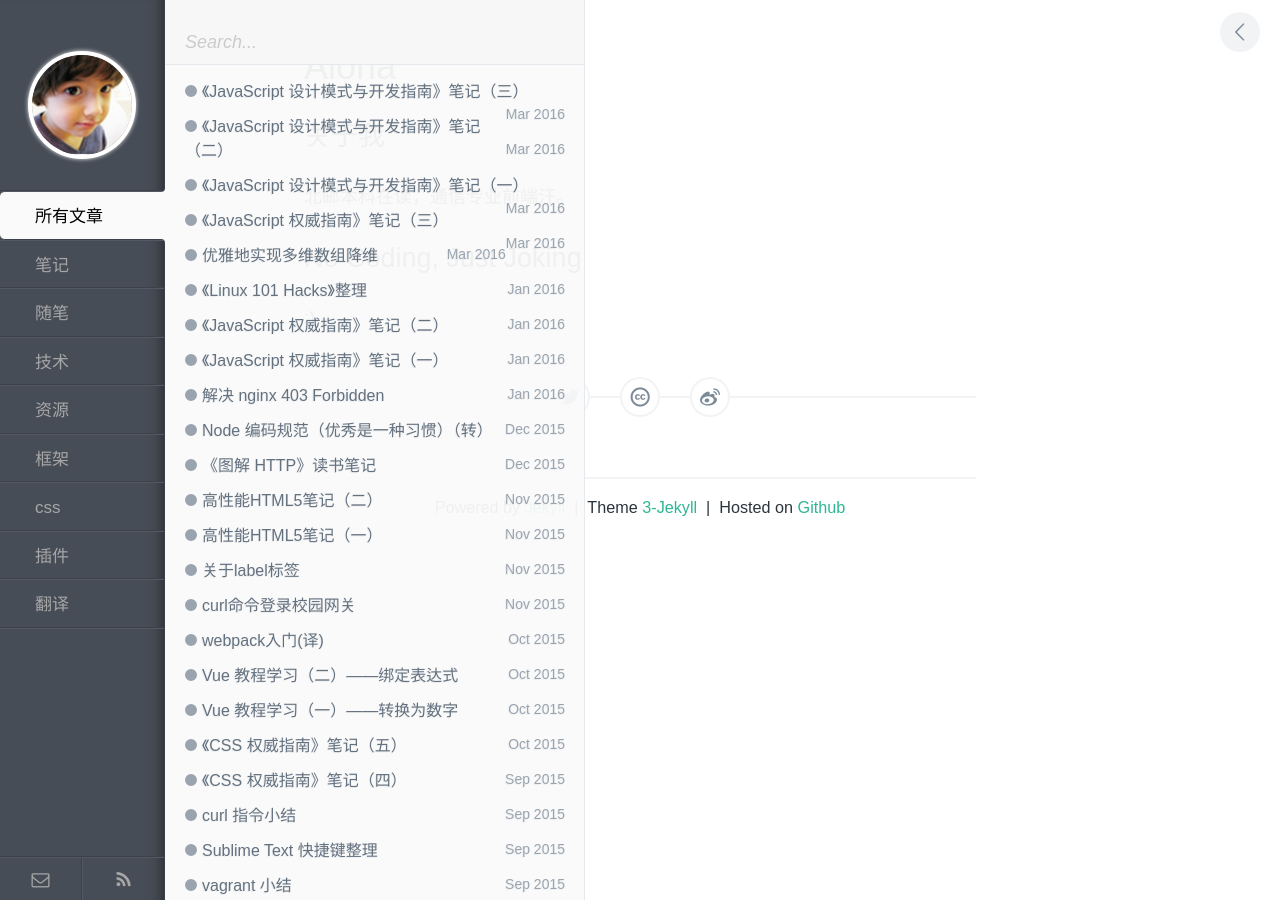
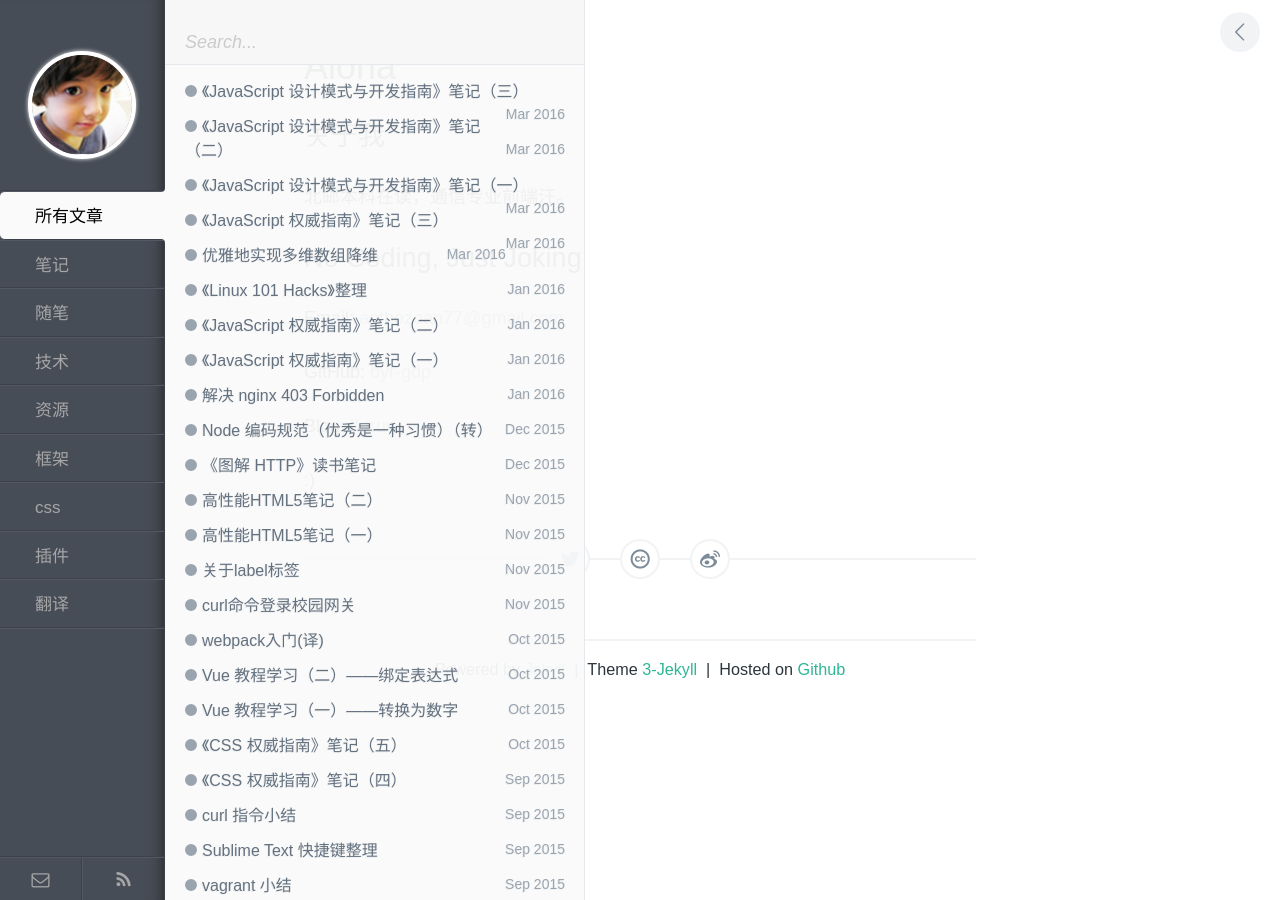
Before and after one commit to byr-gdp/byr-gdp.github.io, a Jekyll site: the page built from index.md, in a window 1280 px wide. Built offline with Jekyll 4.4.1, drawn with Linux system fonts in a browser that asks for light colours; comment, search, counter and statistics services are not loaded.

Commit message:
update INDEX

```diff
--- a/index.md
+++ b/index.md
@@ -10,4 +10,10 @@ title: Aloha
 
 ## No Coding, Just Joking
 
+Email: [anthozoan77@gmail.com](mailTo:anthozoan77@gmail.com)
+
+GitHub: [byr-gdp](https://github.com/byr-gdp)
+
+Blog: [if-true](https://if-true.com)
+
 :)
```
